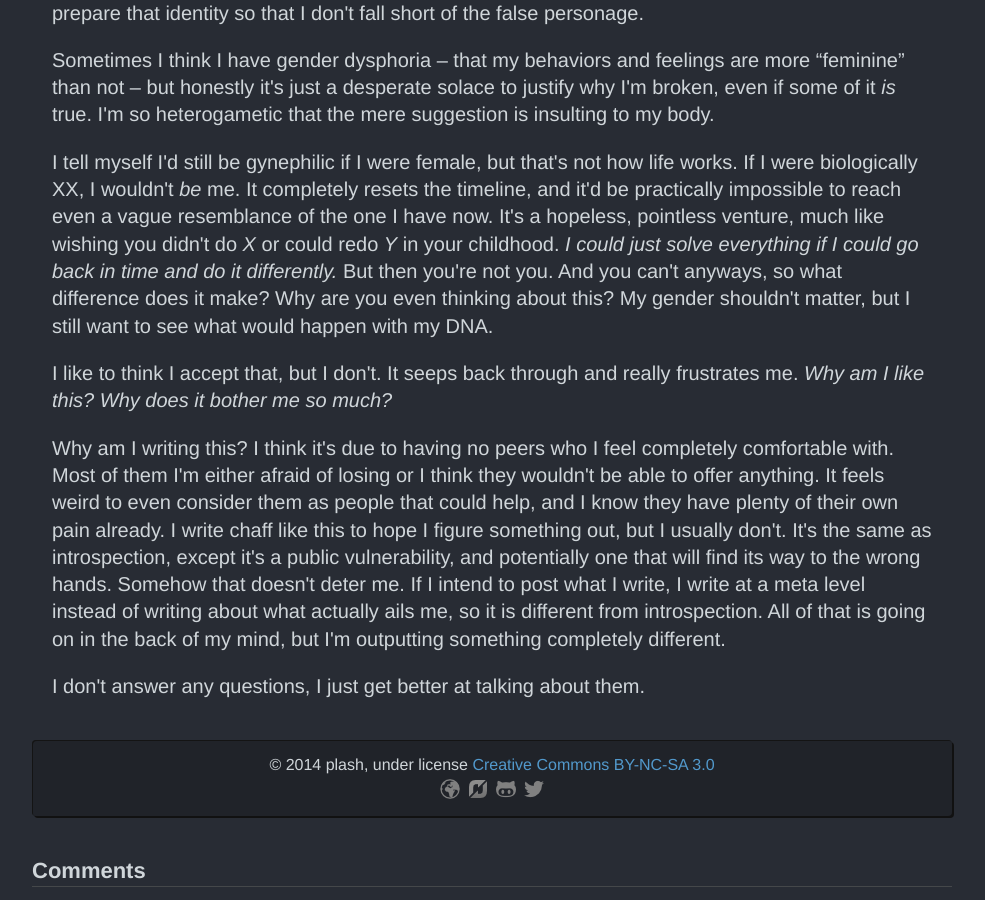
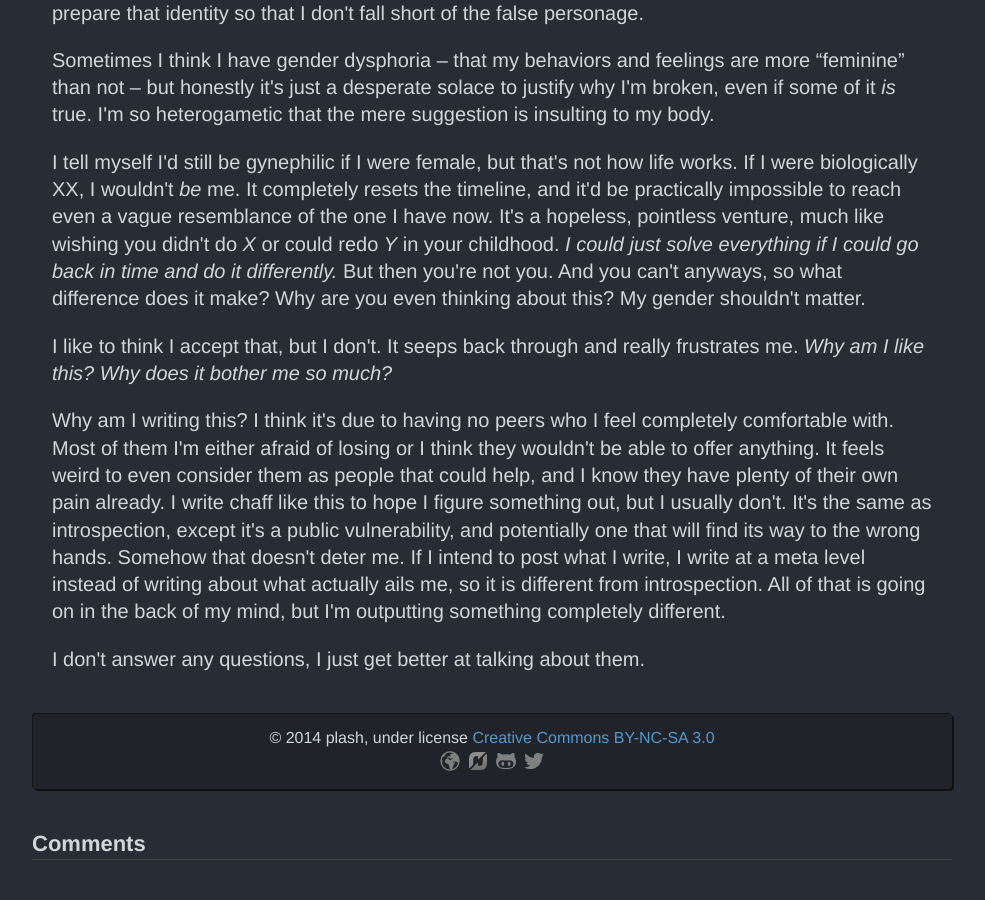
Before and after one commit to Allopoeia/allopoeia.github.com, a Jekyll site: the page built from _posts/self/2014-06-04-who-am-i.html, in a window 1280 px wide and 900 px high, scrolled down 5575 px. Shown: the whole window, without its empty margins (148-1133 px from the left). Built offline with Jekyll 4.4.1, drawn with Linux system fonts in a browser that asks for light colours; Markdown is read by kramdown in place of the engine named in the settings; comment, search, counter and statistics services are not loaded.

Commit message:
PRs: 1: `self/2014-06-04-who-am-i.html`.
Post revisions:

* 1:
	- Removed tiny part about DNA since it makes no sense.

```diff
--- a/_posts/self/2014-06-04-who-am-i.html
+++ b/_posts/self/2014-06-04-who-am-i.html
@@ -72,7 +72,7 @@ subtitle: Welcome to the wall of text. Enjoy your stay.
 
 <p>Sometimes I think I have gender dysphoria &ndash; that my behaviors and feelings are more “feminine” than not &ndash; but honestly it's just a desperate solace to justify why I'm broken, even if some of it <em>is</em> true. I'm so heterogametic that the mere suggestion is insulting to my body.</p>
 
-<p>I tell myself I'd still be gynephilic if I were female, but that's not how life works. If I were biologically XX, I wouldn't <em>be</em> me. It completely resets the timeline, and it'd be practically impossible to reach even a vague resemblance of the one I have now. It's a hopeless, pointless venture, much like wishing you didn't do <em>X</em> or could redo <em>Y</em> in your childhood. <em>I could just solve everything if I could go back in time and do it differently.</em> But then you're not you. And you can't anyways, so what difference does it make? Why are you even thinking about this? My gender shouldn't matter, but I still want to see what would happen with my DNA.</p>
+<p>I tell myself I'd still be gynephilic if I were female, but that's not how life works. If I were biologically XX, I wouldn't <em>be</em> me. It completely resets the timeline, and it'd be practically impossible to reach even a vague resemblance of the one I have now. It's a hopeless, pointless venture, much like wishing you didn't do <em>X</em> or could redo <em>Y</em> in your childhood. <em>I could just solve everything if I could go back in time and do it differently.</em> But then you're not you. And you can't anyways, so what difference does it make? Why are you even thinking about this? My gender shouldn't matter.</p>
 
 <p>I like to think I accept that, but I don't. It seeps back through and really frustrates me. <em>Why am I like this? Why does it bother me so much?</em></p>
 
```
Also changed, not shown: other parts of _posts/self/2014-06-04-who-am-i.html (+1 -1 lines).
